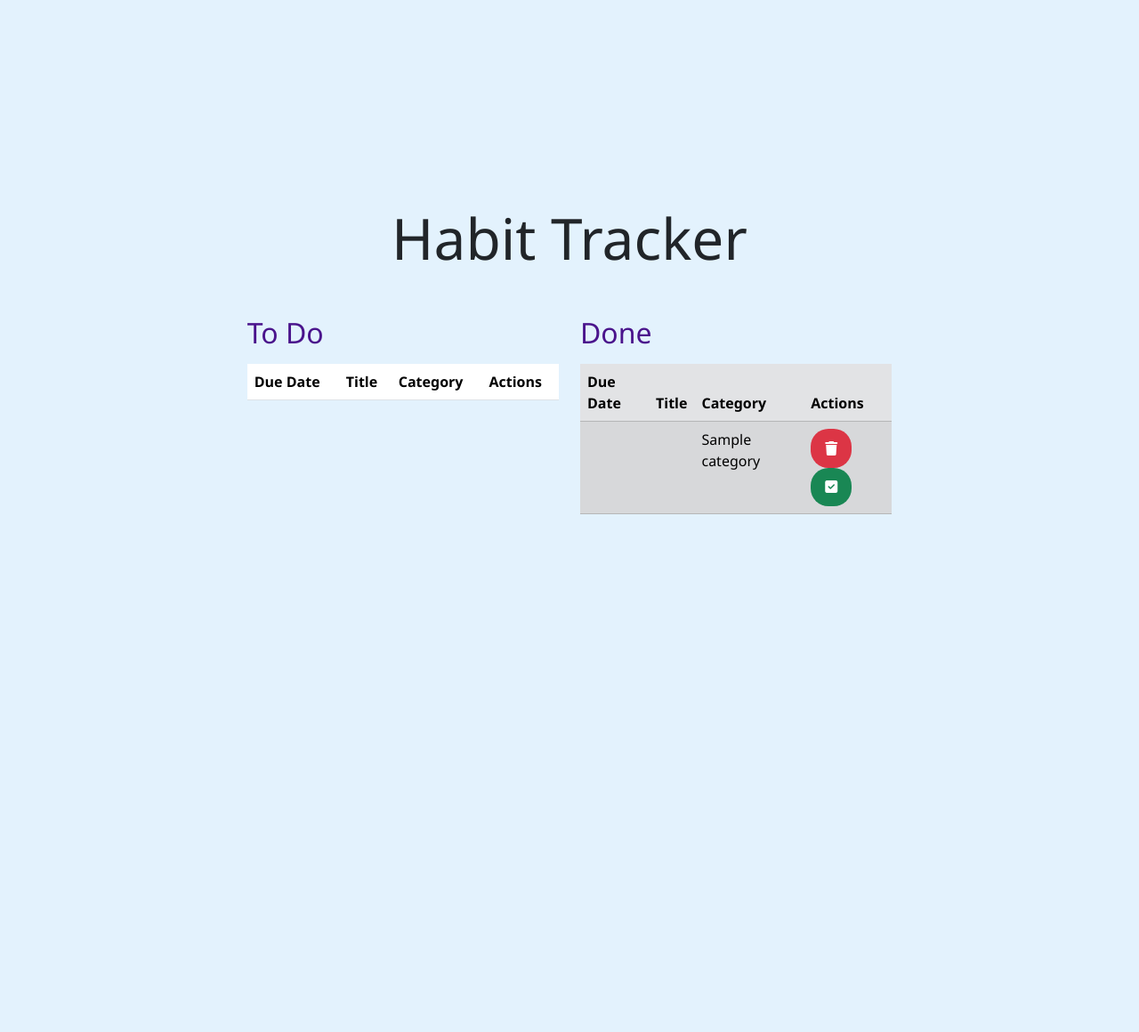
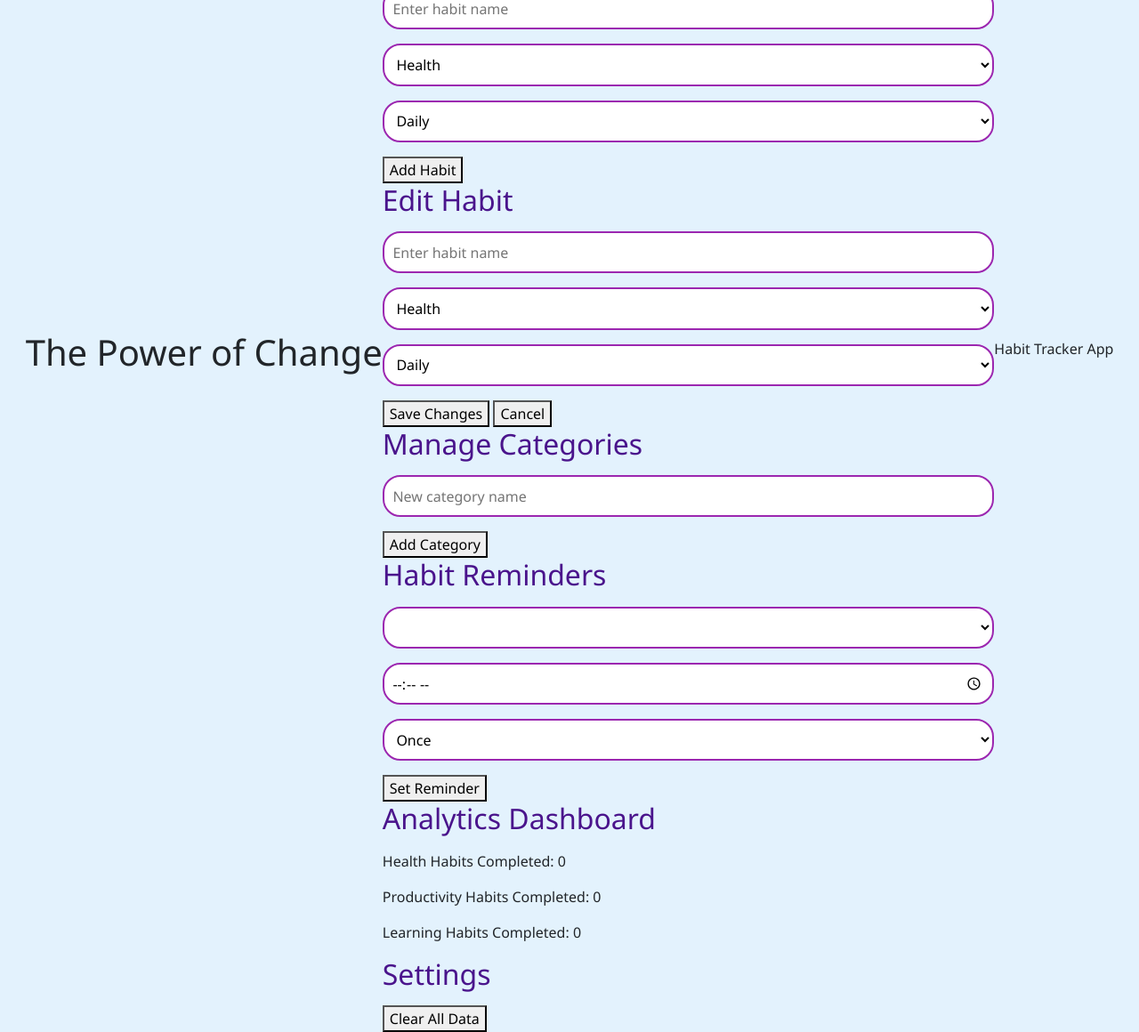
Before and after one commit to MeShell-MyBell/habit-tracker, a Django app: page / in a window 1280 px wide. Shown: the whole page at 89% size. Before the commit the page ends 578 px from the top, so only its background shows below. Run offline with Django 5.2, Linux system fonts and the light colour scheme; tables that the repository leaves empty hold one stand-in row (values such as "Sample post"); lists and menus that the app fills with data are empty; some libraries are stand-ins or nearby versions.

Commit message:
update index

```diff
--- a/habits/templates/habits/index.html
+++ b/habits/templates/habits/index.html
@@ -18,81 +18,113 @@
 </head>
 
 <body>
-    <div class="container">
-        <div class="row">
-            <div class="col-12 mt-4 text-center">
-                <h1 class="display-3 text-center">Habit Tracker</h1>
+    <header>
+        <h1>The Power of Change</h1>
+    </header>
+
+    <main>
+        <section id="habit-overview">
+            <h2>Habit Overview</h2>
+            <div id="overview-content">
+                <p>Total Habits: <span id="total-habits">0</span></p>
+                <p>Habits Completed Today: <span id="completed-habits">0</span></p>
+                <p>Longest Streak: <span id="longest-streak">0 days</span></p>
             </div>
-        </div>
+        </section>
 
-        <div class="row">
-            <div class="col-12 col-md-6 mt-4">
-                <h2>To Do</h2>
-                <table class="table table-striped">
-                    <thead>
-                        <tr>
-                            <th>Due Date</th>
-                            <th>Title</th>
-                            <th>Category</th>
-                            <th>Actions</th>
-                        </tr>
-                    </thead>
-                    <tbody>
-                        {% for habit in to_do_habits %}
-                        <tr>
-                            <td>{{ habit.due_date }}</td>
-                            <td>{{ habit.title }}</td>
-                            <td>{{ habit.category }}</td>
-                            <td>
-                                <a href="#" class="btn btn-danger btn-sm">
-                                    <i class="fa fa-trash"></i>
-                                </a>
-                                <a href="#" class="btn btn-success btn-sm">
-                                    <i class="fa fa-square"></i>
-                                </a>
-                            </td>
-                        </tr>
-                        {% endfor %}
-                    </tbody>
-                </table>
+        <select id="filter-category">
+            <option value="all">All Categories</option>
+        </select>
+
+        <section id="habit-list">
+            <h2>Your Habits</h2>
+            <!-- dynamic insertion -->
+        </section>
+
+        <section id="add-habit">
+            <h2>Add New Habit</h2>
+            <form id="habit-form">
+                <input type="text" id="habit-name" placeholder="Enter habit name" required>
+                <select id="habit-category">
+                    <option value="health">Health</option>
+                    <option value="productivity">Productivity</option>
+                    <option value="learning">Learning</option>
+                </select>
+                <select id="habit-frequency">
+                    <option value="daily">Daily</option>
+                    <option value="weekly">Weekly</option>
+                </select>
+                <button type="submit">Add Habit</button>
+            </form>
+        </section>
+
+        <section id="edit-habit">
+            <h2>Edit Habit</h2>
+            <form id="edit-habit-form">
+                <input type="text" id="edit-habit-name" placeholder="Enter habit name" required>
+                <select id="edit-habit-category">
+                    <option value="health">Health</option>
+                    <option value="productivity">Productivity</option>
+                    <option value="learning">Learning</option>
+                </select>
+                <select id="edit-habit-frequency">
+                    <option value="daily">Daily</option>
+                    <option value="weekly">Weekly</option>
+                </select>
+                <button type="submit">Save Changes</button>
+                <button type="button" id="cancel-edit">Cancel</button>
+            </form>
+        </section>
+
+        <section id="category-management">
+            <h2>Manage Categories</h2>
+            <form id="category-form">
+                <input type="text" id="new-category" placeholder="New category name" required>
+                <button type="submit">Add Category</button>
+            </form>
+            <div id="category-list"></div>
+        </section>
+
+        <section id="reminders">
+            <h2>Habit Reminders</h2>
+            <form id="reminder-form">
+                <select id="reminder-habit">
+                </select>
+                <input type="time" id="reminder-time" required>
+                <select id="reminder-frequency">
+                    <option value="once">Once</option>
+                    <option value="daily">Daily</option>
+                    <option value="weekly">Weekly</option>
+                </select>
+                <button type="submit">Set Reminder</button>
+            </form>
+            <div id="reminder-list"></div>
+        </section>
+
+
+
+
+        <section id="analytics">
+            <h2>Analytics Dashboard</h2>
+            <div id="analytics-content">
+                <p>Health Habits Completed: <span id="health-completed">0</span></p>
+                <p>Productivity Habits Completed: <span id="productivity-completed">0</span></p>
+                <p>Learning Habits Completed: <span id="learning-completed">0</span></p>
             </div>
-            <div class="col-12 col-md-6 mt-4">
-                <h2>Done</h2>
-                <table class="table table-striped table-secondary">
-                    <thead>
-                        <tr>
-                            <th>Due Date</th>
-                            <th>Title</th>
-                            <th>Category</th>
-                            <th>Actions</th>
-                        </tr>
-                    </thead>
-                    <tbody>
-                        {% for habit in done_habits %}
-                        <tr>
-                            <td>{{ habit.due_date }}</td>
-                            <td>{{ habit.title }}</td>
-                            <td>{{ habit.category }}</td>
-                            <td>
-                                <a href="#" class="btn btn-danger btn-sm">
-                                    <i class="fa fa-trash"></i>
-                                </a>
-                                <a href="#" class="btn btn-success btn-sm">
-                                    <i class="fa fa-check-square"></i>
-                                </a>
-                            </td>
-                        </tr>
-                        {% endfor %}
-                    </tbody>
-                </table>
+        </section>
+
+        <section id="settings">
+            <h2>Settings</h2>
+            <div id="settings-content">
+                <button id="clear-data">Clear All Data</button>
             </div>
-        </div>
-    </div>
+        </section>
+    </main>
 
-    <!-- Bootstrap -->
-    <script src="https://cdn.jsdelivr.net/npm/bootstrap@5.3.3/dist/js/bootstrap.bundle.min.js"
-        integrity="sha384-YvpcrYf0tY3lHB60NNkmXc5s9fDVZLESaAA55NDzOxhy9GkcIdslK1eN7N6jIeHz"
-        crossorigin="anonymous"></script>
+    <footer>
+        <p>Habit Tracker App</p>
+    </footer>
+
+    <script src="app.js"></script>
 </body>
-
 </html>
```
